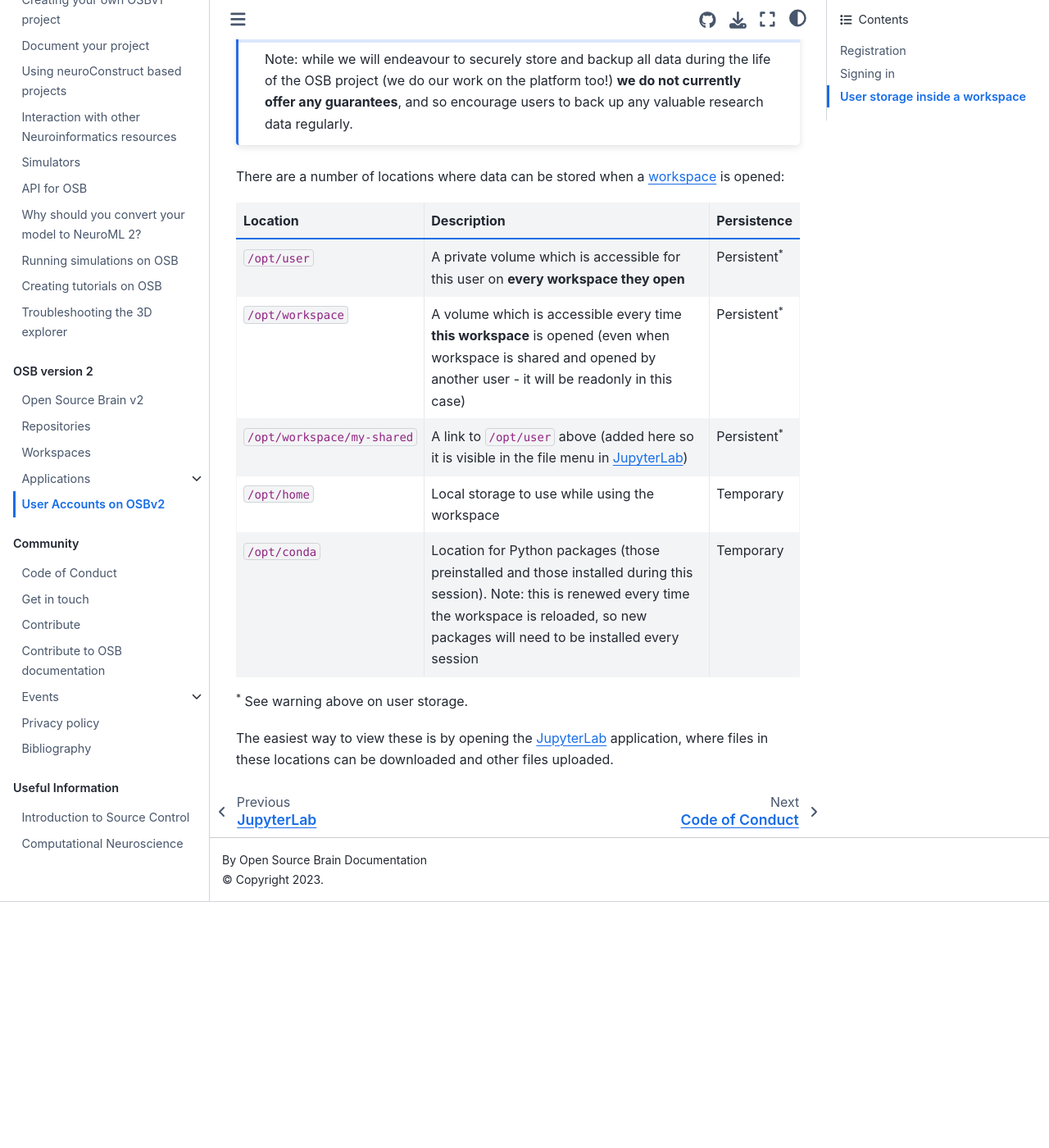
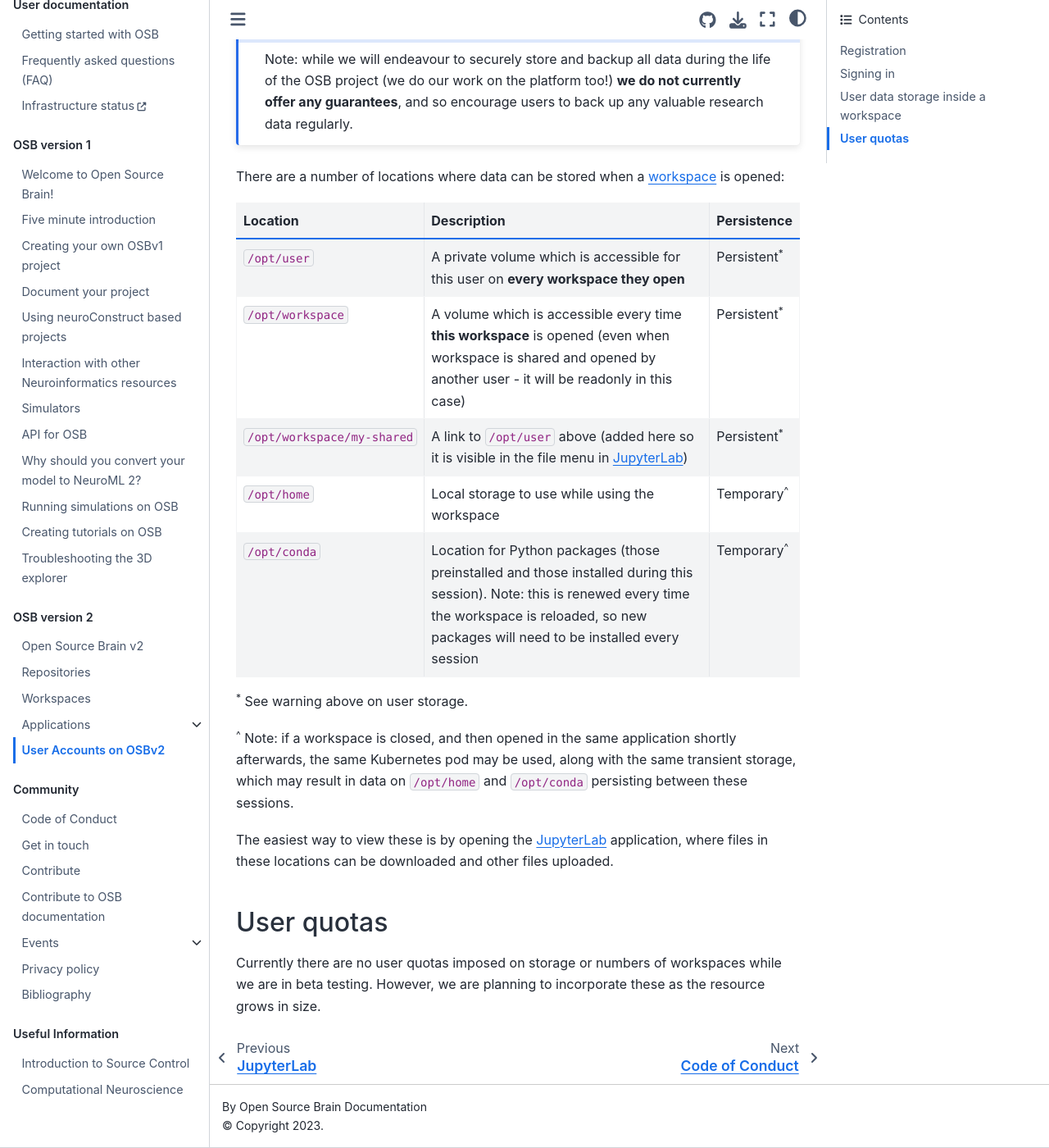
Before and after one commit to OpenSourceBrain/Documentation, a Jupyter Book: the page built from source/OSBv2/User_Accounts.md, in a window 1280 px wide and 1400 px high, scrolled down 699 px. Shown: the whole window at 82% size. Built offline with Jupyter Book 1.0.4 settings and Sphinx 7.4.7 and the Sphinx Book theme 1.1.4, drawn with Linux system fonts in a browser that asks for light colours; before the commit the page ends 1799 px from its top, so only the background shows below that; some of the changed text lies outside the part shown.

Commit message:
Info on quotas

````diff
--- a/source/OSBv2/User_Accounts.md
+++ b/source/OSBv2/User_Accounts.md
@@ -20,7 +20,7 @@ Once registered, users can sign in by clicking the link on the top right of the
 
 
 (osbv2:useraccounts:storage)=
-## User storage inside a workspace
+## User data storage inside a workspace
 
 ```{admonition} Warning about user storage
 Note: while we will endeavour to securely store and backup all data during the life of the OSB project (we do our work on the platform too!) **we do not currently offer any guarantees**, and so encourage users to back up any valuable research data regularly.
@@ -33,9 +33,17 @@ There are a number of locations where data can be stored when a {ref}`workspace
 | `/opt/user` | A private volume which is accessible for this user on **every workspace they open** | Persistent<sup>*</sup> |
 | `/opt/workspace` | A volume which is accessible every time **this workspace** is opened (even when workspace is shared and opened by another user - it will be readonly in this case) | Persistent<sup>*</sup> |
 | `/opt/workspace/my-shared` | A link to `/opt/user` above (added here so it is visible in the file menu in {ref}`JupyterLab <osbv2:applications:jupyterlab>`) | Persistent<sup>*</sup> |
-| `/opt/home` | Local storage to use while using the workspace | Temporary |
-| `/opt/conda` | Location for Python packages (those preinstalled and those installed during this session). Note: this is renewed every time the workspace is reloaded, so new packages will need to be installed every session  | Temporary |
+| `/opt/home` | Local storage to use while using the workspace | Temporary<sup>^</sup> |
+| `/opt/conda` | Location for Python packages (those preinstalled and those installed during this session). Note: this is renewed every time the workspace is reloaded, so new packages will need to be installed every session  | Temporary<sup>^</sup> |
 
 <sup>*</sup> See warning above on user storage.
 
+<sup>^</sup> Note: if a workspace is closed, and then opened in the same application shortly afterwards, the same Kubernetes pod may be used, along with the same transient storage, which may result in data on `/opt/home` and `/opt/conda` persisting between these sessions.
+
 The easiest way to view these is by opening the {ref}`JupyterLab <osbv2:applications:jupyterlab>` application, where files in these locations can be downloaded and other files uploaded.
+
+
+(osbv2:useraccounts:quotas)=
+## User quotas
+
+Currently there are no user quotas imposed on storage or numbers of workspaces while we are in beta testing. However, we are planning to incorporate these as the resource grows in size.
````
Also changed, not shown: other parts of source/OSBv2/User_Accounts.md (+1 -1 lines), source/OSBv2/Overview.md (+1 -1 lines).
